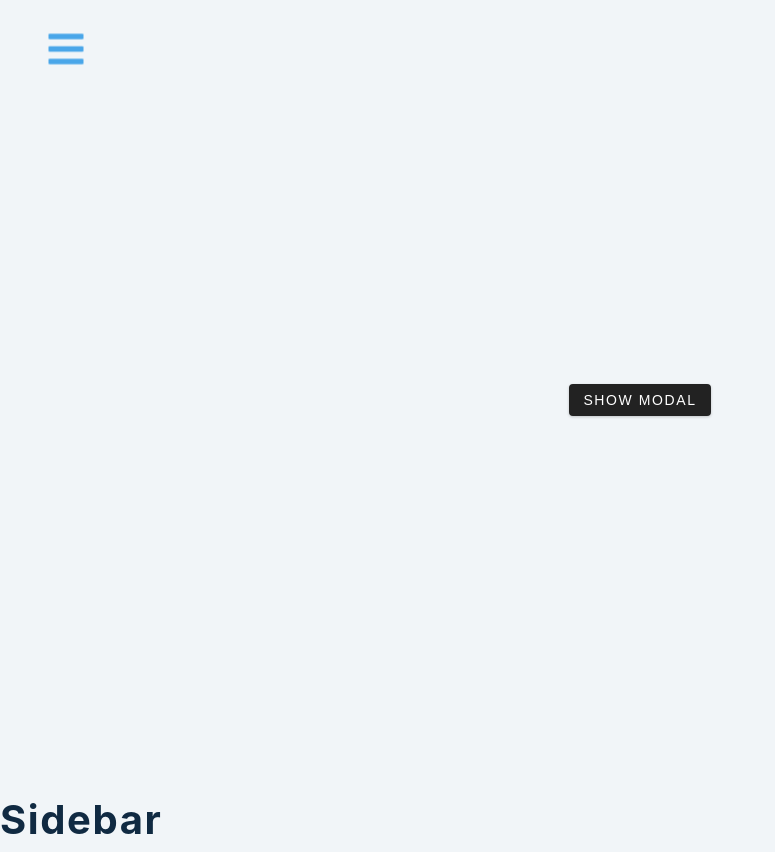
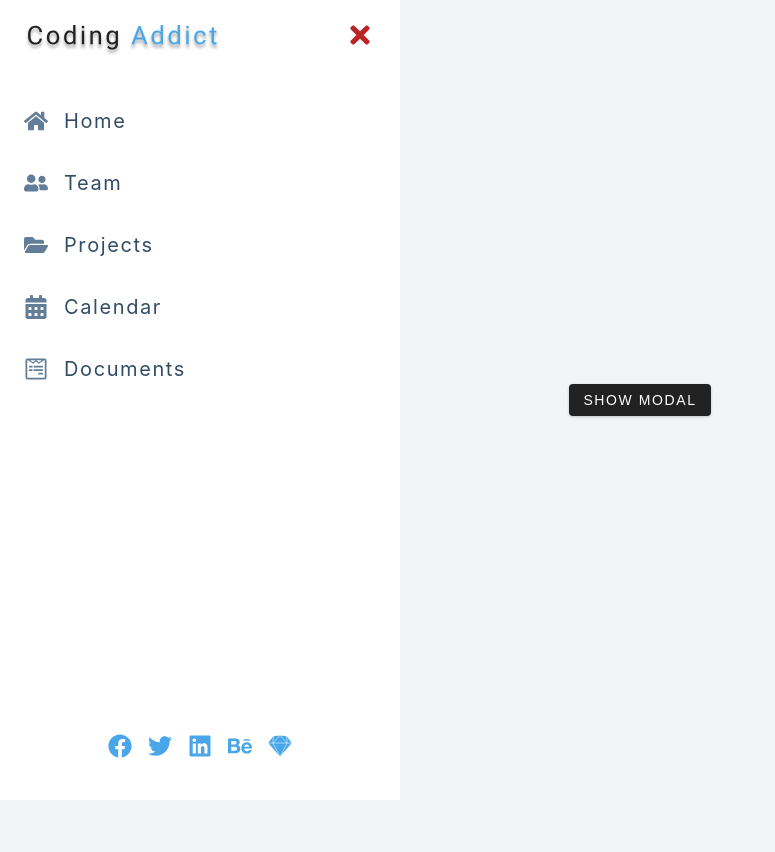
Before and after one commit to xxxmarxxx/sidebar-modal, a React (Create React App) app: page / in a window 1280 px wide. Shown: the whole page, without its empty margins (0-775 px from the left). After the commit the page ends 800 px from the top, so only its background shows below. Built offline with nearby package versions, Linux system fonts and the light colour scheme.

Commit message:
lesson 142

```diff
--- a/src/Sidebar.js
+++ b/src/Sidebar.js
@@ -1,10 +1,42 @@
-import React from 'react'
-import logo from './logo.svg'
-import { FaTimes } from 'react-icons/fa'
-import { social, links } from './data'
+import React from "react";
+import logo from "./logo.svg";
+import { FaTimes } from "react-icons/fa";
+import { social, links } from "./data";
 
 const Sidebar = () => {
-  return <h2>sidebar</h2>
-}
+  return (
+    <aside className={`sidebar show-sidebar`}>
+      <div className="sidebar-header">
+        <img src={logo} className="logo" alt="coding addict" />
+        <button className="close-btn">
+          <FaTimes />
+        </button>
+      </div>
+      <ul className="links">
+        {links.map((link) => {
+          const { id, url, text, icon } = link;
+          return (
+            <li key={id}>
+              <a href={url}>
+                {icon}
+                {text}
+              </a>
+            </li>
+          );
+        })}
+      </ul>
+      <ul className="social-icons">
+        {social.map((link) => {
+          const { id, url, icon } = link;
+          return (
+            <li key={id}>
+              <a href={url}>{icon}</a>
+            </li>
+          );
+        })}
+      </ul>
+    </aside>
+  );
+};
 
-export default Sidebar
+export default Sidebar;
```
